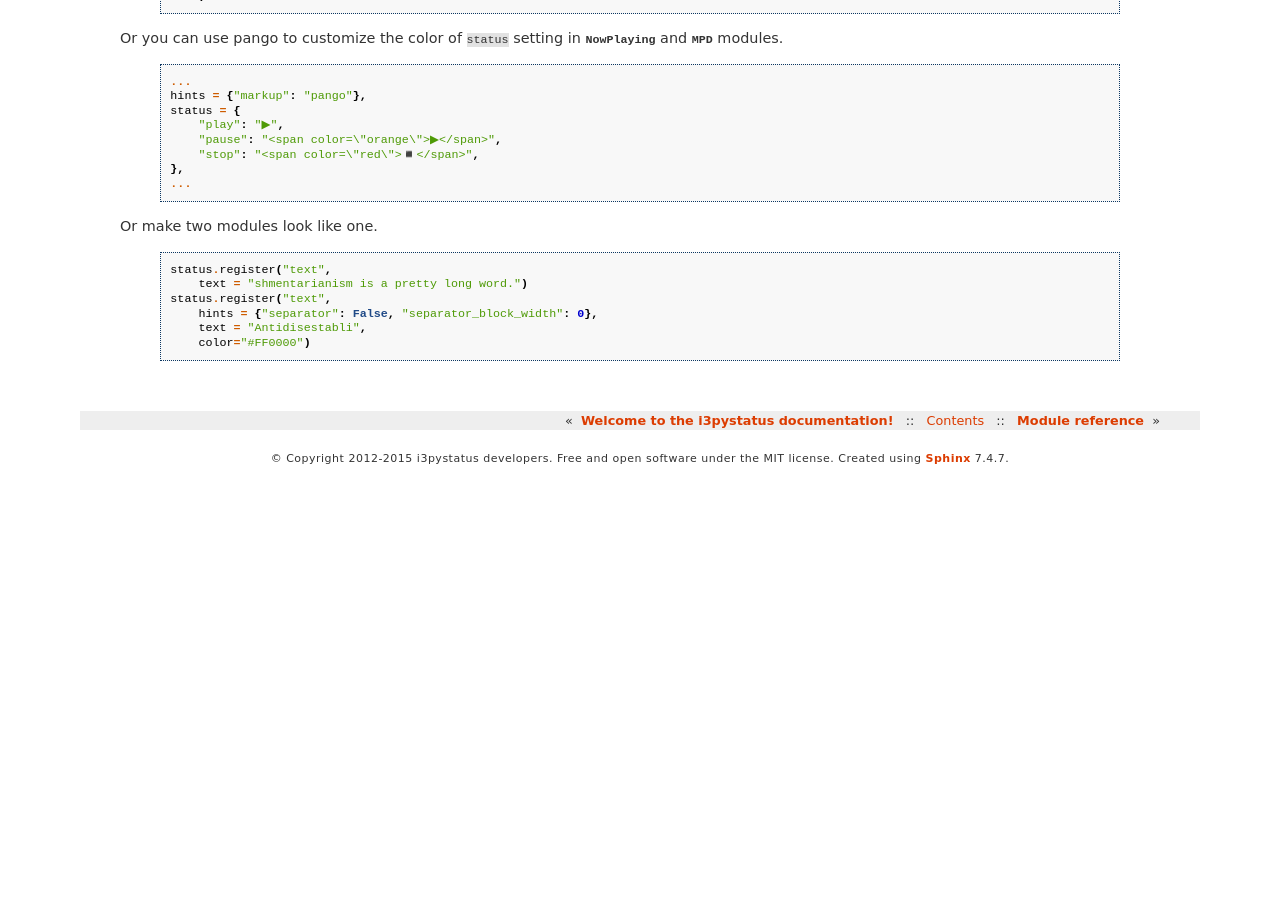
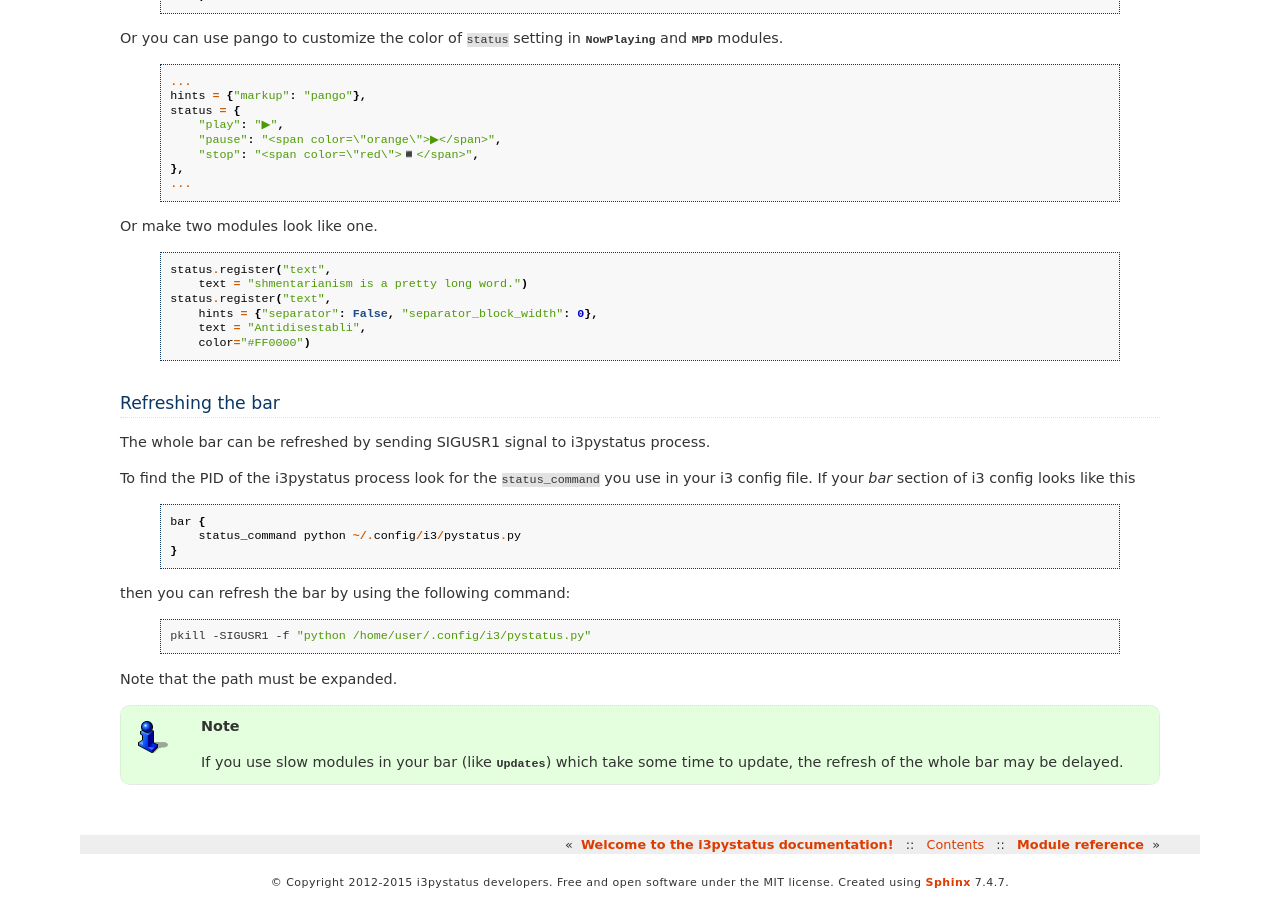
Before and after one commit to enkore/i3pystatus, a Sphinx documentation site: the page built from docs/configuration.rst, in a window 1280 px wide and 900 px high, scrolled down 4930 px. Built offline with Sphinx 7.4.7, drawn with Linux system fonts in a browser that asks for light colours; before the commit the page ends 5405 px from its top, so only the background shows below that.

Commit message:
Added user documentation about bar refreshing.

```diff
--- a/docs/configuration.rst
+++ b/docs/configuration.rst
@@ -370,3 +370,31 @@
             hints = {"separator": False, "separator_block_width": 0},
             text = "Antidisestabli",
             color="#FF0000")
+
+.. _refresh:
+
+Refreshing the bar
+------------------
+
+The whole bar can be refreshed by sending SIGUSR1 signal to i3pystatus process.
+
+To find the PID of the i3pystatus process look for the ``status_command`` you
+use in your i3 config file.
+If your `bar` section of i3 config looks like this
+
+    .. code::
+
+        bar {
+            status_command python ~/.config/i3/pystatus.py
+        }
+
+then you can refresh the bar by using the following command:
+
+    .. code:: bash
+
+        pkill -SIGUSR1 -f "python /home/user/.config/i3/pystatus.py"
+
+Note that the path must be expanded.
+
+.. note:: If you use slow modules in your bar (like :py:class:`.Updates`) which
+  take some time to update, the refresh of the whole bar may be delayed.
```
